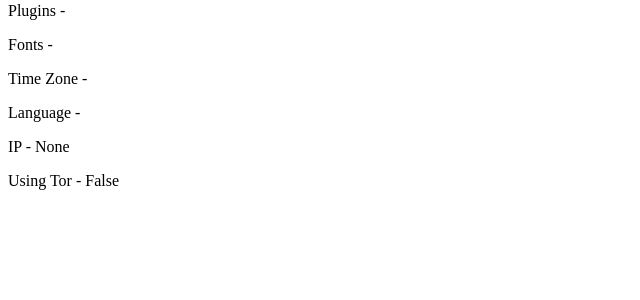
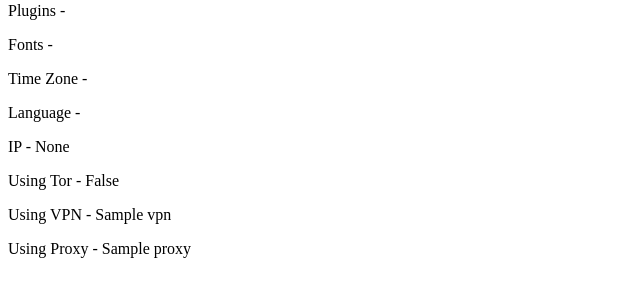
Before and after one commit to Minigamy/fingerprint_with_clientjs, a Django app: page / in a window 1280 px wide. Shown: the part 214-514 px from the top of the page, without its empty margins (0-640 px from the left). Run offline with Django 4.2, Linux system fonts and the light colour scheme; tables that the repository leaves empty hold one stand-in row (values such as "Sample post"); a database or web service that is not in the repository returns one stand-in record (values such as "Sample title"); data that the repository does not hold is empty; some libraries are stand-ins or nearby versions.

Commit message:
Add flags

```diff
--- a/fingerprintapp/templates/fingerprintapp/fingerprint.html
+++ b/fingerprintapp/templates/fingerprintapp/fingerprint.html
@@ -26,6 +26,8 @@
 <p>Language - <span id="language"></span></p>
 <p>IP - {{ ip }}</p>
 <p>Using Tor - {{ is_tor }}</p>
+<p>Using VPN - {{ is_vpn }}</p>
+<p>Using Proxy - {{ is_proxy }}</p>
 </div>
 
 
--- a/fingerprintapp/views.py
+++ b/fingerprintapp/views.py
@@ -1,5 +1,5 @@
 from django.shortcuts import render
-# import requests
+import requests
 
 import data
 from django.views import View
@@ -15,14 +15,11 @@ class Fingerprint(View):
         if request_ip in data.tor_ip_list:
             is_tor = True
 
-        return render(request, 'fingerprintapp/fingerprint.html', context={'ip': request_ip, 'is_tor': is_tor})
+        vpnapi_info = (requests.get(f'https://vpnapi.io/api/{request_ip}?key=5d458b25a61345cdb4ed78563b82836c')).json()
 
-# vpnapi = requests.get(f'https://vpnapi.io/api/{ip}?key=5d458b25a61345cdb4ed78563b82836c')
-# ipinfo = requests.get(f'https://ipinfo.io/{ip}/privacy?token=861f5ef47b8113')
-# ipdata = requests.get(f'https://api.ipdata.co/{ip}?api-key=2992ccd498bab4e86af5763df63bd10d7bf5f32665f3d26b68e3c823')
-#
-# print(vpnapi.json()['security'])
-# print()
-# print(ipinfo.json())
-# print()
-# print(ipdata.json()['threat'])
+        return render(request, 'fingerprintapp/fingerprint.html',
+                      context={'ip': request_ip,
+                               'is_tor': is_tor,
+                               'is_vpn': vpnapi_info['security']['vpn'],
+                               'is_proxy': vpnapi_info['security']['proxy']}
+                      )
```
Also changed, not shown: 1 other file.
